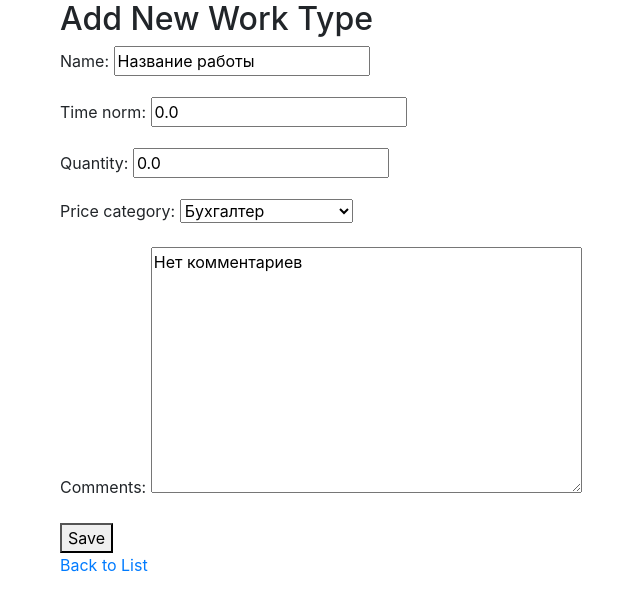
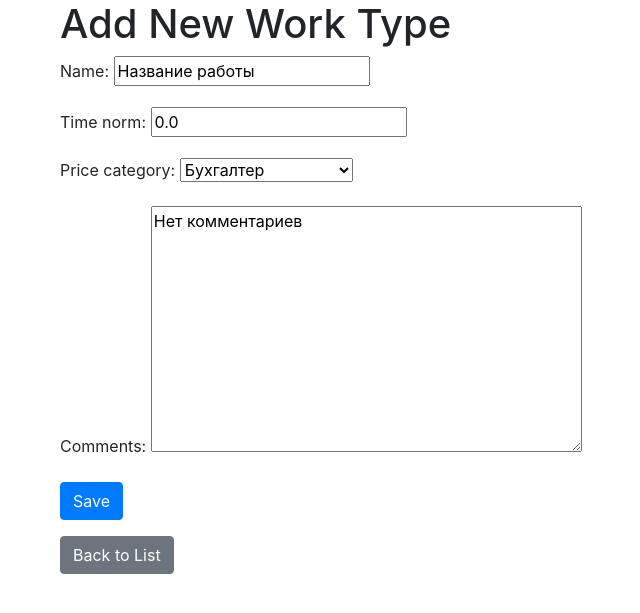
Before and after one commit to Sergey-Pashkov/MB4, a Django app: page /worktypes/create/ in a window 1280 px wide. Shown: the part 56-669 px from the top of the page, without its empty margins (25-665 px from the left). Run offline with Django 5.2, Linux system fonts and the light colour scheme; some libraries are stand-ins or nearby versions.

Commit message:
Удалено лишнее поле из справочника видов работ

```diff
--- a/Home_button/Accounting_button/admin.py
+++ b/Home_button/Accounting_button/admin.py
@@ -38,8 +38,9 @@ admin.site.register(Client, ClientAdmin)
 from django.contrib import admin
 from .models import WorkType
 
+
 @admin.register(WorkType)
 class WorkTypeAdmin(admin.ModelAdmin):
-    list_display = ('name', 'time_norm', 'quantity', 'price_category', 'comments')
+    list_display = ('name', 'time_norm', 'price_category', 'comments')
     list_filter = ('price_category',)
     search_fields = ('name', 'comments')
--- a/Home_button/Accounting_button/forms.py
+++ b/Home_button/Accounting_button/forms.py
@@ -54,7 +54,8 @@ class ConstantForm(forms.ModelForm):
 from django import forms
 from .models import WorkType
 
+
 class WorkTypeForm(forms.ModelForm):
     class Meta:
         model = WorkType
-        fields = ['name', 'time_norm', 'quantity', 'price_category', 'comments']
+        fields = ['name', 'time_norm', 'price_category', 'comments']
--- a/Home_button/Accounting_button/models.py
+++ b/Home_button/Accounting_button/models.py
@@ -63,6 +63,7 @@ class Client(models.Model):
 
 from django.db import models
 
+
 class WorkType(models.Model):
     CHIEF_ACCOUNTANT = 'Главный бухгалтер'
     ACCOUNTANT = 'Бухгалтер'
@@ -73,7 +74,6 @@ class WorkType(models.Model):
 
     name = models.CharField(max_length=255, default="Название работы")
     time_norm = models.DecimalField(max_digits=5, decimal_places=2, default=0.00)
-    quantity = models.DecimalField(max_digits=5, decimal_places=2, default=0.00)
     price_category = models.CharField(
         max_length=20,
         choices=PRICE_CATEGORY_CHOICES,
--- a/Home_button/Accounting_button/templates/Accounting_button/worktype_form.html
+++ b/Home_button/Accounting_button/templates/Accounting_button/worktype_form.html
@@ -1,11 +1,11 @@
 {% extends "Accounting_button/base.html" %}
-
+{% block title %}{% if view.object %}Edit Work Type{% else %}Add New Work Type{% endif %}{% endblock %}
 {% block content %}
-  <h2>{% if view.object %}Edit Work Type{% else %}Add New Work Type{% endif %}</h2>
-  <form method="post">
+<h1>{% if view.object %}Edit Work Type{% else %}Add New Work Type{% endif %}</h1>
+<form method="post">
     {% csrf_token %}
     {{ form.as_p }}
-    <button type="submit">Save</button>
-  </form>
-  <a href="{% url 'worktype_list' %}">Back to List</a>
+    <button type="submit" class="btn btn-primary">Save</button>
+</form>
+<a href="{% url 'worktype_list' %}" class="btn btn-secondary mt-3">Back to List</a>
 {% endblock %}
--- a/Home_button/Accounting_button/templates/Accounting_button/worktype_list.html
+++ b/Home_button/Accounting_button/templates/Accounting_button/worktype_list.html
@@ -9,7 +9,6 @@
             <th>#</th>
             <th>Name</th>
             <th>Time Norm</th>
-            <th>Quantity</th>
             <th>Price Category</th>
             <th>Comments</th>
             <th>Actions</th>
@@ -21,7 +20,6 @@
             <td>{{ worktype.id }}</td>
             <td>{{ worktype.name }}</td>
             <td>{{ worktype.time_norm }}</td>
-            <td>{{ worktype.quantity }}</td>
             <td>{{ worktype.price_category }}</td>
             <td>{{ worktype.comments }}</td>
             <td>
```
Also changed, not shown: Home_button/Accounting_button/templates/Accounting_button/worktype_confirm_delete.html (+7 -7 lines), Home_button/Accounting_button/migrations/0008_remove_worktype_quantity.py (added), Home_button/db.sqlite3.
